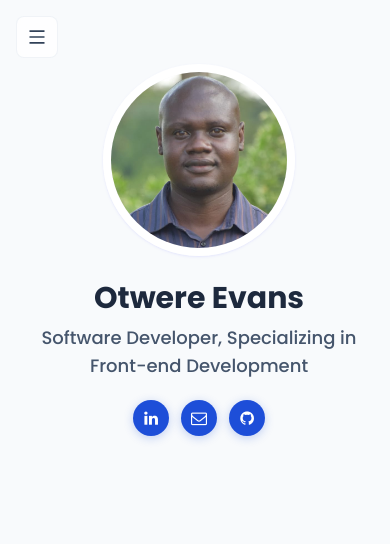
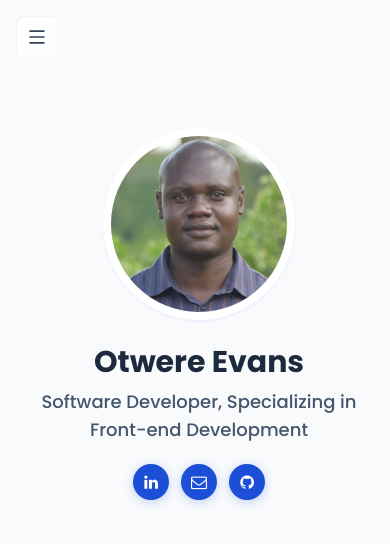
Before and after one commit to otwere/Otwere-Evans-Portfolio, a React (Vite) app: page / in a window 390 px wide. Shown: the top 544 px of the page. Built offline with nearby package versions, Linux system fonts and the light colour scheme.

Commit message:
home-mobile-padding-adjusted

```diff
--- a/src/pages/Contact.tsx
+++ b/src/pages/Contact.tsx
@@ -10,7 +10,7 @@ export default function Contact() {
       />
       <section
         id="contact"
-        className="animate-enter flex flex-col items-center justify-center md:justify-start min-h-full py-12 md:pt-52 px-4 bg-slate-50"
+        className="animate-enter flex flex-col items-center justify-start min-h-full pt-24 pb-10 md:pt-52 px-4 bg-slate-50"
       >
         <div className="w-full max-w-4xl mx-auto">
           {/* Header */}
--- a/src/pages/Home.tsx
+++ b/src/pages/Home.tsx
@@ -8,7 +8,7 @@ export default function Home() {
         description="Welcome to Otwere Evans' portfolio. Experienced Software Developer specializing in
         modern Front-end Development,using React.js,TypeScript,Tailwindcss, and creating high-performance web App experiences."
       />
-      <section id="home" className="animate-enter min-h-full flex items-center justify-center md:justify-start py-16 md:pt-72 bg-slate-50 px-6">
+      <section id="home" className="animate-enter min-h-full flex items-center justify-start pt-32 pb-10 md:pt-72 bg-slate-50 px-6">
         <div className="mx-auto grid w-full max-w-full place-items-center text-center">
           <div className="mx-auto mb-6 h-48 w-48 overflow-hidden rounded-full border-8 border-white shadow-sm shadow-indigo-500/10">
             <img
```
